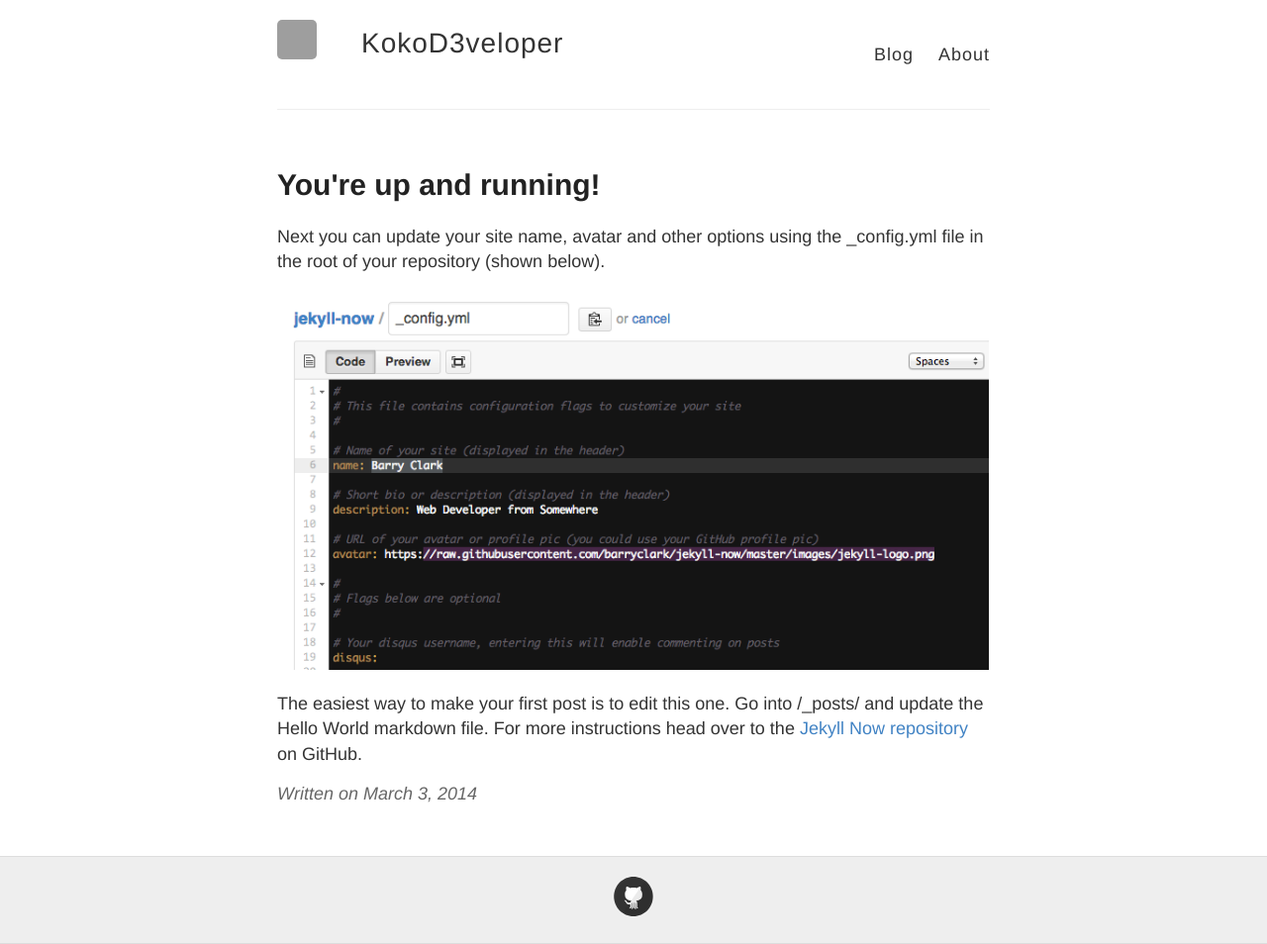
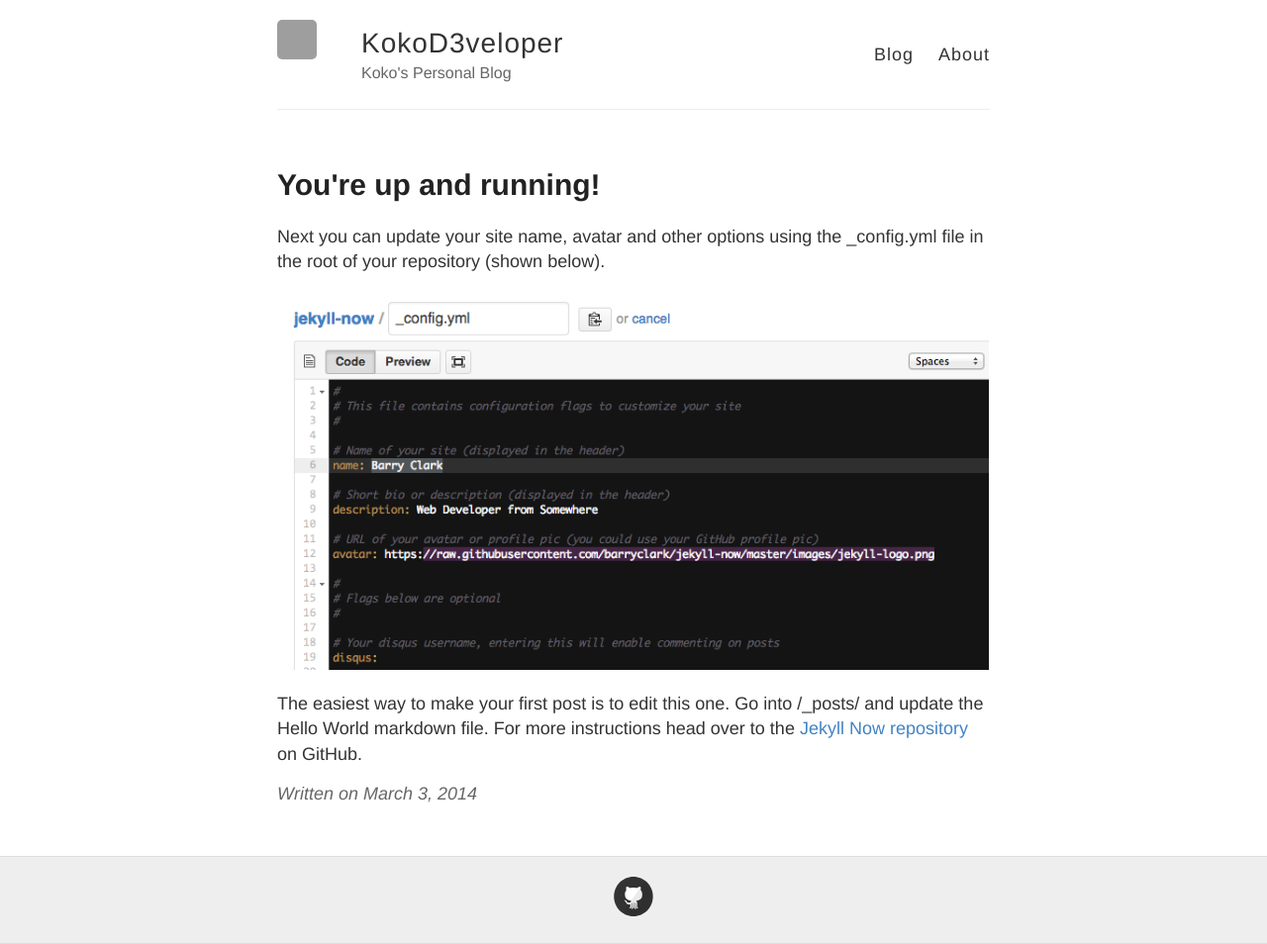
Before and after one commit to YigitSah/kokod3veloper.github.io, a Jekyll site: the page built from _posts/2014-3-3-Hello-World.md, in a window 1280 px wide. Shown: the whole page at 99% size. Built offline with Jekyll 4.4.1, drawn with Linux system fonts in a browser that asks for light colours; grey boxes are pictures that could not be loaded.

Commit message:
Update _config.yml

```diff
--- a/_config.yml
+++ b/_config.yml
@@ -6,7 +6,7 @@
 name: KokoD3veloper
 
 # Short bio or description (displayed in the header)
-description:
+description: Koko's Personal Blog
 
 # URL of your avatar or profile pic (you could use your GitHub profile pic)
 avatar: https://avatars.githubusercontent.com/u/63654629?s=40&v=4
```
